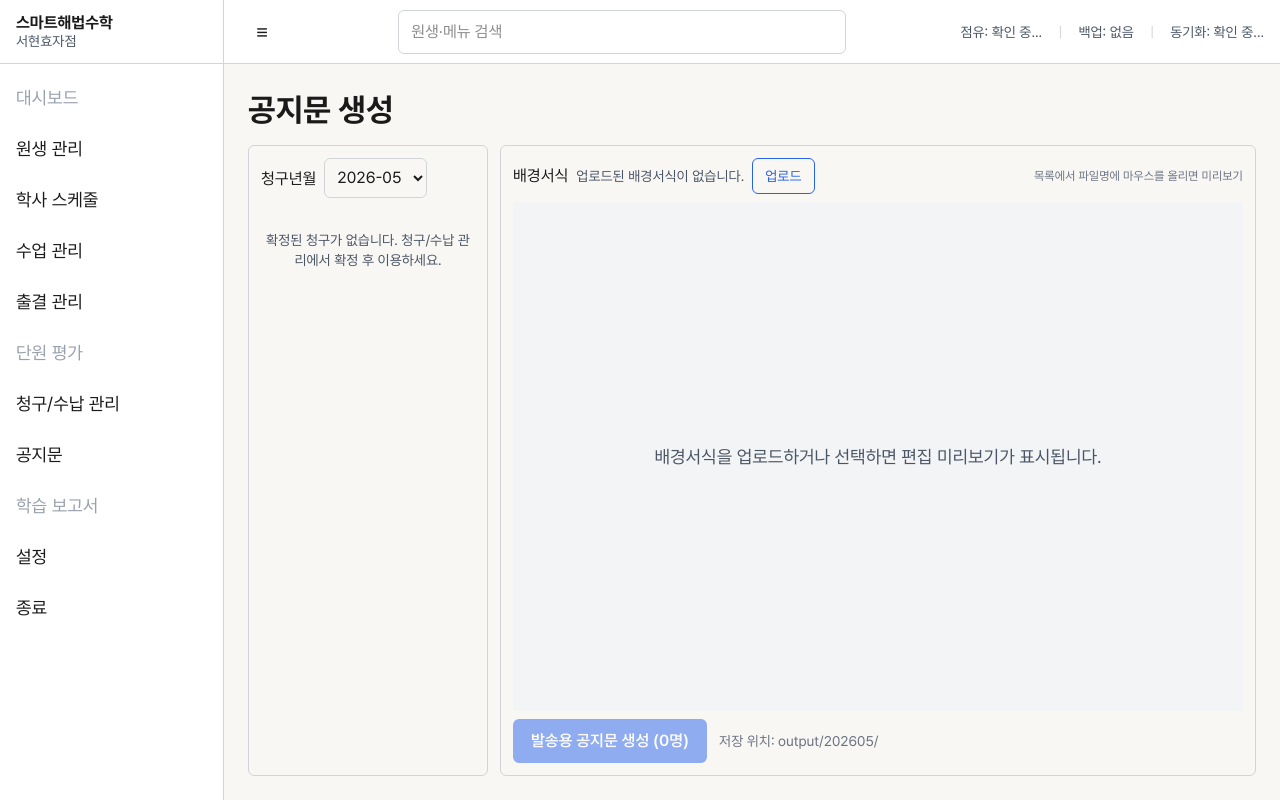
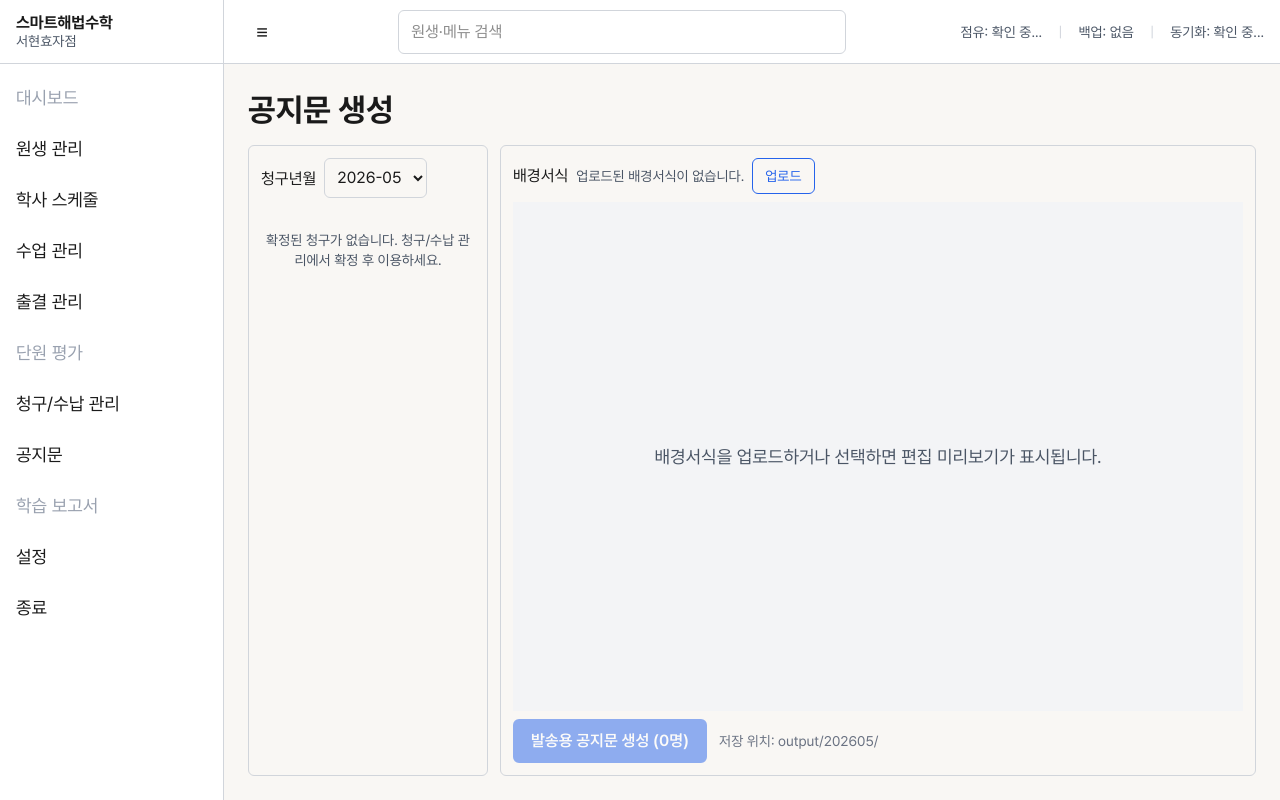
Before and after one commit to mailtome7072/SmartHB, a Next.js app: page /notices in a window 1280 px wide. Built offline with nearby package versions, Linux system fonts and the light colour scheme.

Commit message:
chore(notice): 미리보기 안내 텍스트 제거
Co-Authored-By: Claude Opus 4.8 (1M context) <noreply@anthropic.com>

```diff
--- a/src/app/notices/page.tsx
+++ b/src/app/notices/page.tsx
@@ -430,10 +430,6 @@ function NoticesContent() {
                 업로드
               </button>
 
-              {/* 안내 — 우측 정렬 */}
-              <span className="ml-auto text-xs text-gray-500">
-                목록에서 파일명에 마우스를 올리면 미리보기
-              </span>
             </div>
 
             {/* 마우스 포인터 우측 하단 추종 미리보기 (1.5배) */}
```
